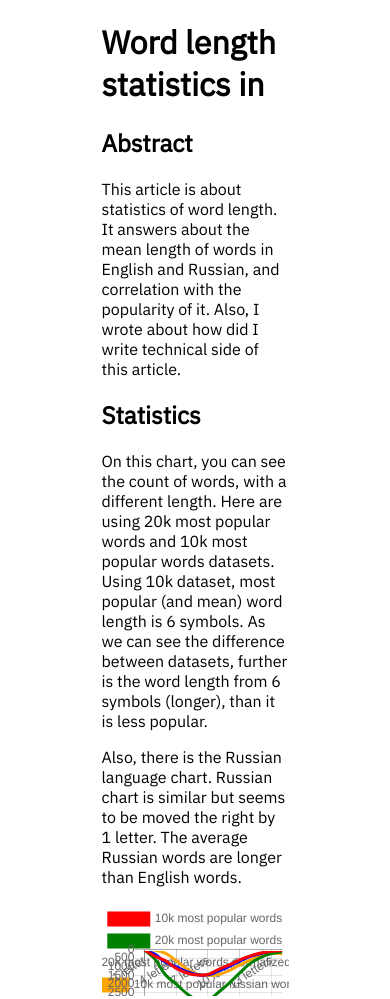
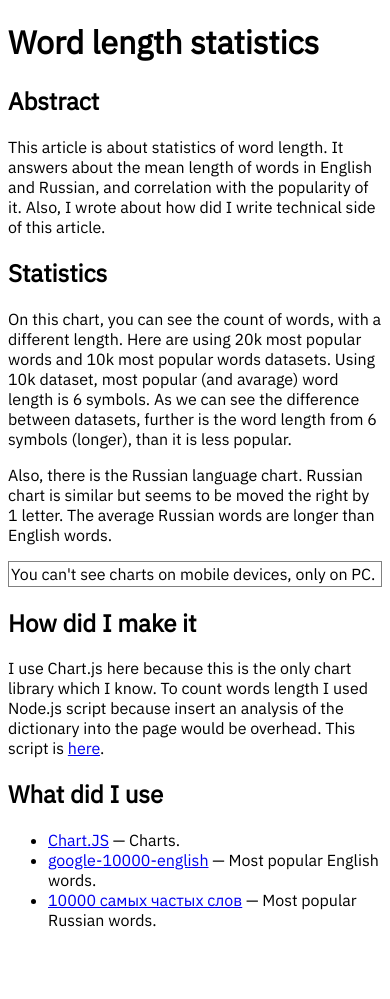
Before and after one commit to YuriiRG/word-length, a plain HTML site: page index.html in a window 390 px wide. Shown: the top 999 px of the page. After the commit the page ends 946 px from the top, so only its background shows below. Drawn offline with nearby package versions, Linux system fonts and the light colour scheme.

Commit message:
Fix and add mobile-friendly css

```diff
--- a/index.html
+++ b/index.html
@@ -3,26 +3,41 @@
 	<head>
 		<meta charset="utf-8">
 		<link href="https://fonts.googleapis.com/css2?family=IBM+Plex+Sans&display=swap" rel="stylesheet">
+		<meta name="viewport" content="width=device-width, initial-scale=1">
 		<title>Word length statistics</title>
 		<style>
 			#chart {
 				width: 100%;
+			}
+			#mobile-warning {
+				padding: 2px;
+				border: 1px solid gray;
+				display: none;
 			}
 			#content {
 				width: 50%;
 				margin: 0 auto;
 				font-family: 'IBM Plex Sans', sans-serif;
 			}
+			@media (max-width: 1281px) {
+				#content {width: 75%;}
+			}
+			@media (max-width: 600px) {
+				#content {width: 100%}
+				#chart {display: none}
+				#mobile-warning {display: block}
+			}
 		</style>
 	</head>
 	<body>
 		<div id="content">
-			<h1>Word length statistics in</h1>
+			<h1>Word length statistics</h1>
 			<h2>Abstract</h2>
 			<p>This article is about statistics of word length. It answers about the mean length of words in English and Russian, and correlation with the popularity of it. Also, I wrote about how did I write technical side of this article.</p>
 			<h2>Statistics</h2>
-			<p>On this chart, you can see the count of words, with a different length. Here are using 20k most popular words and 10k most popular words datasets. Using 10k dataset, most popular (and mean) word length is 6 symbols. As we can see the difference between datasets, further is the word length from 6 symbols (longer), than it is less popular.</p>
+			<p>On this chart, you can see the count of words, with a different length. Here are using 20k most popular words and 10k most popular words datasets. Using 10k dataset, most popular (and avarage) word length is 6 symbols. As we can see the difference between datasets, further is the word length from 6 symbols (longer), than it is less popular.</p>
 			<p>Also, there is the Russian language chart. Russian chart is similar but seems to be moved the right by 1 letter. The average Russian words are longer than English words.</p>
+			<span id="mobile-warning">You can't see charts on mobile devices, only on PC.</span>
 			<div id="chart">
 				<canvas id="myChart">Your browser doesn't support canvas. Update it!</canvas>
 			</div>
```
